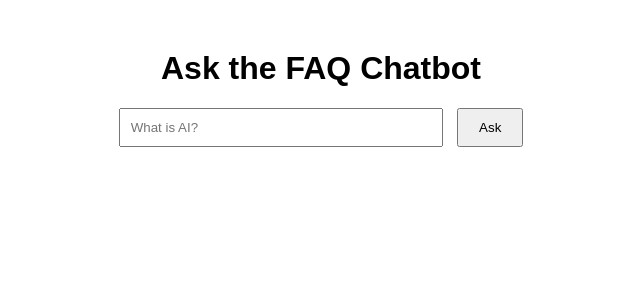
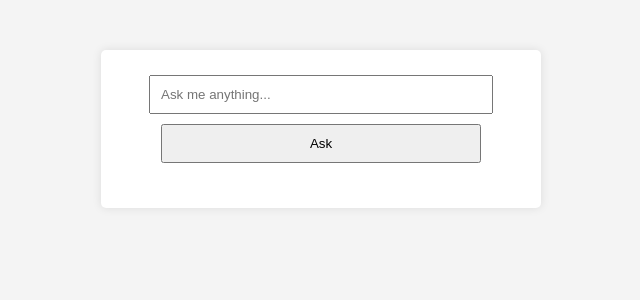
Before and after one commit to aksharakadari/faq-chatbot, a Flask app: template templates/index.html in a window 1280 px wide. Shown: the top 300 px of the page, without its empty margins (319-959 px from the left). Run offline with Flask 3, Linux system fonts and the light colour scheme; the template is opened without the code that fills it, so the values that code supplies are empty.

Commit message:
Updated chatbot files for Render deployment

```diff
--- a/app.py
+++ b/app.py
@@ -1,20 +1,16 @@
-from flask import Flask, render_template, jsonify, request
-from flask_cors import CORS  # Import CORS
+from flask import Flask, request, jsonify
+from flask_cors import CORS
+from faq_data import faq_data  # Import FAQ data
 
-app = Flask(__name__)      # Define your Flask app first.
-CORS(app)                  # Now call CORS with the defined app.
+# ✅ Define the Flask app before using @app.route()
+app = Flask(__name__)
+CORS(app)  # Enable CORS
 
-# Define your routes below:
-@app.route('/')
-def home():
-    return render_template('index.html')
-
-@app.route('/faq', methods=['GET'])
-def faq():
-    question = request.args.get('q', '').strip()
-    # Use your logic here. For example:
-    answer = "This is a sample answer. Replace this with your actual logic."
+@app.route("/api/faq", methods=["GET"])
+def get_answer():
+    question = request.args.get("question", "").lower().strip()  # Convert to lowercase & remove extra spaces
+    answer = faq_data.get(question, "Sorry, I don't have an answer for that.")
     return jsonify({"answer": answer})
 
-if __name__ == '__main__':
+if __name__ == "__main__":
     app.run(debug=True)
--- a/faq_data.py
+++ b/faq_data.py
@@ -1,19 +1,7 @@
 # faq_data.py
-
-faq_answers = {
-    "What is AI?": "AI stands for Artificial Intelligence, which enables machines to simulate human-like decision-making.",
-    "How does AI work?": "AI works by using algorithms and data to recognize patterns, make predictions, and automate tasks.",
-    "What is Machine Learning?": "Machine Learning is a subset of AI that enables systems to learn from data and improve performance over time.",
-    "What is Deep Learning?": "Deep Learning is a branch of Machine Learning that uses neural networks to process complex data like images and speech.",
-    "What is Natural Language Processing (NLP)?": "NLP is a field of AI that focuses on enabling computers to understand, interpret, and generate human language.",
-    "How is AI used in chatbots?": "AI-powered chatbots use NLP and ML techniques to understand questions and generate meaningful responses.",
-    "What is an AI model?": "An AI model is a trained algorithm that processes data and makes predictions or decisions.",
-    "What are neural networks?": "Neural networks are computing systems inspired by the human brain, used in Deep Learning to analyze data.",
-    "What is Reinforcement Learning?": "Reinforcement Learning is an AI training technique where an agent learns by interacting with an environment and receiving rewards or penalties.",
-    "What is Computer Vision?": "Computer Vision is an AI field that enables machines to analyze and interpret images and videos.",
-    "How can AI be used in healthcare?": "AI is used in healthcare for medical diagnosis, predictive analytics, personalized treatment plans, and robotic-assisted surgery.",
-    "What is Generative AI?": "Generative AI refers to AI models that create new content, like text, images, and music, based on learned patterns.",
-    "What is GPT?": "GPT (Generative Pre-trained Transformer) is an AI model used for natural language understanding and generation.",
-    "How does AI impact jobs?": "AI automates repetitive tasks, enhances productivity, and creates new career opportunities, but also reshapes traditional job roles.",
-    "Is AI safe?": "AI safety depends on ethical guidelines, transparency, and responsible development to prevent biases and harmful outcomes.",
+faq_data = {
+    "what is ai": "AI stands for Artificial Intelligence, which enables machines to simulate human-like intelligence.",
+    "how does ai work": "AI works by using algorithms and data to recognize patterns, make predictions, and learn from experience.",
+    "what is machine learning": "Machine Learning is a subset of AI that enables systems to learn from data and improve over time."
 }
+# faq_data.py
--- /dev/null
+++ b/static/style.css
@@ -0,0 +1,26 @@
+body {
+    font-family: Arial, sans-serif;
+    text-align: center;
+    margin-top: 50px;
+    background-color: #f4f4f4;
+}
+
+.chat-container {
+    max-width: 400px;
+    margin: auto;
+    padding: 20px;
+    background: white;
+    box-shadow: 0px 0px 10px rgba(0, 0, 0, 0.1);
+    border-radius: 5px;
+}
+
+input, button {
+    padding: 10px;
+    margin: 5px;
+    width: 80%;
+}
+
+#response {
+    margin-top: 20px;
+    font-weight: bold;
+}
--- a/templates/index.html
+++ b/templates/index.html
@@ -4,50 +4,37 @@
     <meta charset="UTF-8">
     <meta name="viewport" content="width=device-width, initial-scale=1.0">
     <title>FAQ Chatbot</title>
-    <style>
-        body {
-            font-family: Arial, sans-serif;
-            text-align: center;
-            margin-top: 50px;
-        }
-        input[type="text"] {
-            width: 300px;
-            padding: 10px;
-            margin-right: 10px;
-        }
-        button {
-            padding: 10px 20px;
-        }
-        #response {
-            margin-top: 20px;
-            color: red;
-        }
-    </style>
+    <link rel="stylesheet" href="{{ url_for('static', filename='style.css') }}">
+    <link rel="icon" type="image/x-icon" href="{{ url_for('static', filename='favicon.ico') }}">
 </head>
 <body>
-    <h1>Ask the FAQ Chatbot</h1>
-    <input type="text" id="question" placeholder="What is AI?">
-    <button onclick="askChatbot()">Ask</button>
-    <div id="response"></div>
+    <div class="chat-container">
+        <input type="text" id="user-input" placeholder="Ask me anything..." />
+        <button onclick="getAnswer()">Ask</button>
+        <div id="response"></div>
+    </div>
 
     <script>
-        async function askChatbot() {
-            const question = document.getElementById('question').value;
-            const responseDiv = document.getElementById('response');
+        // ✅ Define API URL globally
+        const apiUrl = "https://faq-chatbot-dcmt.onrender.com/api/faq";
 
-            // Replace "YOUR_RENDER_API_URL" with your deployed Render backend URL
-            const apiUrl = "https://faq-chatbot-dcmt.onrender.com/faq?q=" + encodeURIComponent(question);
-            try {
-                const response = await fetch(apiUrl);
-                if (!response.ok) {
-                    throw new Error('Network response was not ok');
-                }
-                const data = await response.json();
-                responseDiv.textContent = data.answer;
-            } catch (error) {
-                responseDiv.textContent = 'Error fetching response.';
-                console.error('Fetch error:', error);
-            }
+        function getAnswer() {
+            const question = document.getElementById("user-input").value;
+
+            fetch(`${apiUrl}?question=${encodeURIComponent(question)}`, { mode: 'cors' })  // ✅ Ensuring API connectivity
+                .then(response => {
+                    if (!response.ok) {
+                        throw new Error(`HTTP error! Status: ${response.status}`);
+                    }
+                    return response.json();
+                })
+                .then(data => {
+                    document.getElementById("response").textContent = data.answer;
+                })
+                .catch(error => {
+                    document.getElementById("response").textContent = "Error fetching response.";
+                    console.error("Fetch error:", error);
+                });
         }
     </script>
 </body>
```
Also changed, not shown: docs/index.html (deleted, +0 -66 lines), 1 other file.
